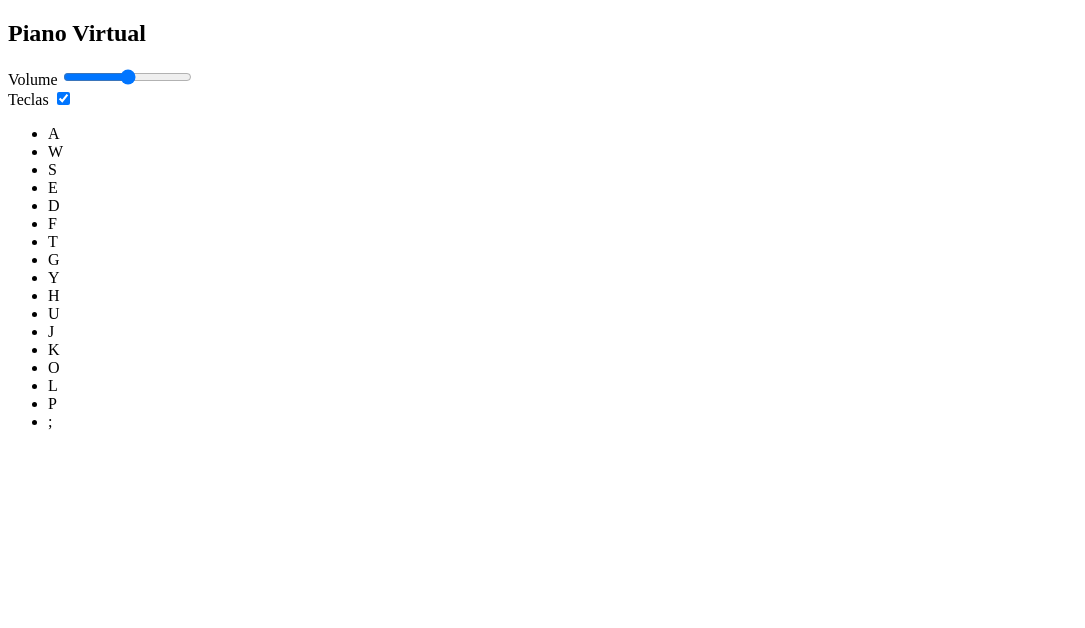
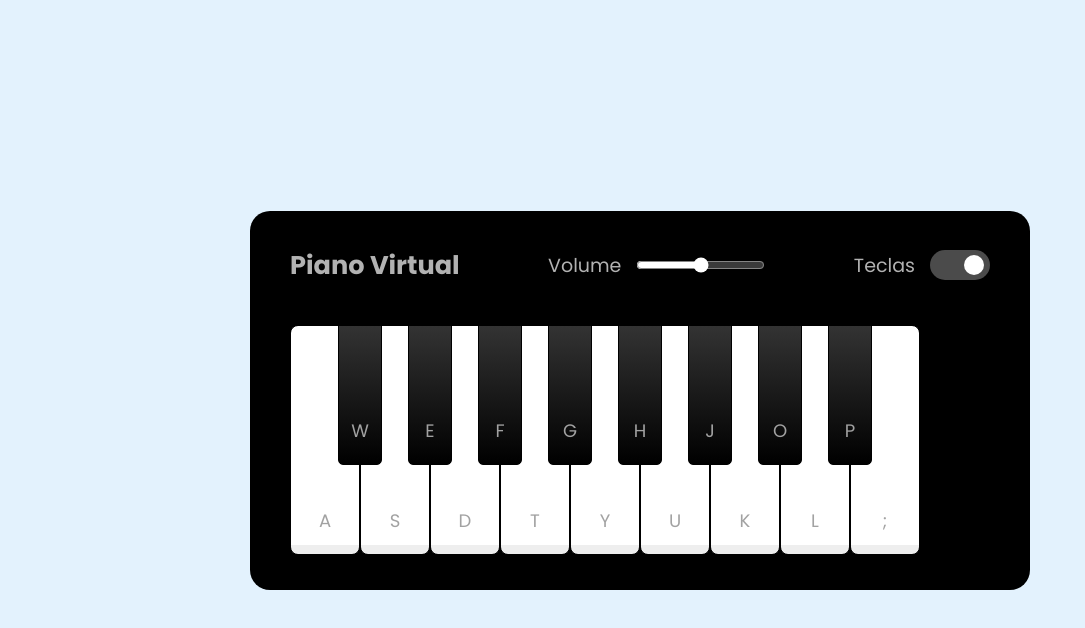
Before and after one commit to Gustavo-Trento123/Piano, a plain HTML site: page index.html in a window 1280 px wide. Shown: the whole page, without its empty margins (0-1085 px from the left). Drawn offline with Linux system fonts and the light colour scheme; the site is published under a folder, as on GitHub Pages, so addresses that start at the root find nothing.

Commit message:
Correção do gitHub Pages

```diff
--- a/index.html
+++ b/index.html
@@ -5,8 +5,8 @@
     <meta name="viewport" content="width=device-width, initial-scale=1.0">
     <title>Piano</title>
 
-    <link rel="stylesheet" href="/assets/styles/reset.css">
-    <link rel="stylesheet" href="/assets/styles/main.css">
+    <link rel="stylesheet" href="./assets/styles/reset.css">
+    <link rel="stylesheet" href="./assets/styles/main.css">
 
         <!-- Fonts -->
     <link rel="preconnect" href="https://fonts.googleapis.com">
```
